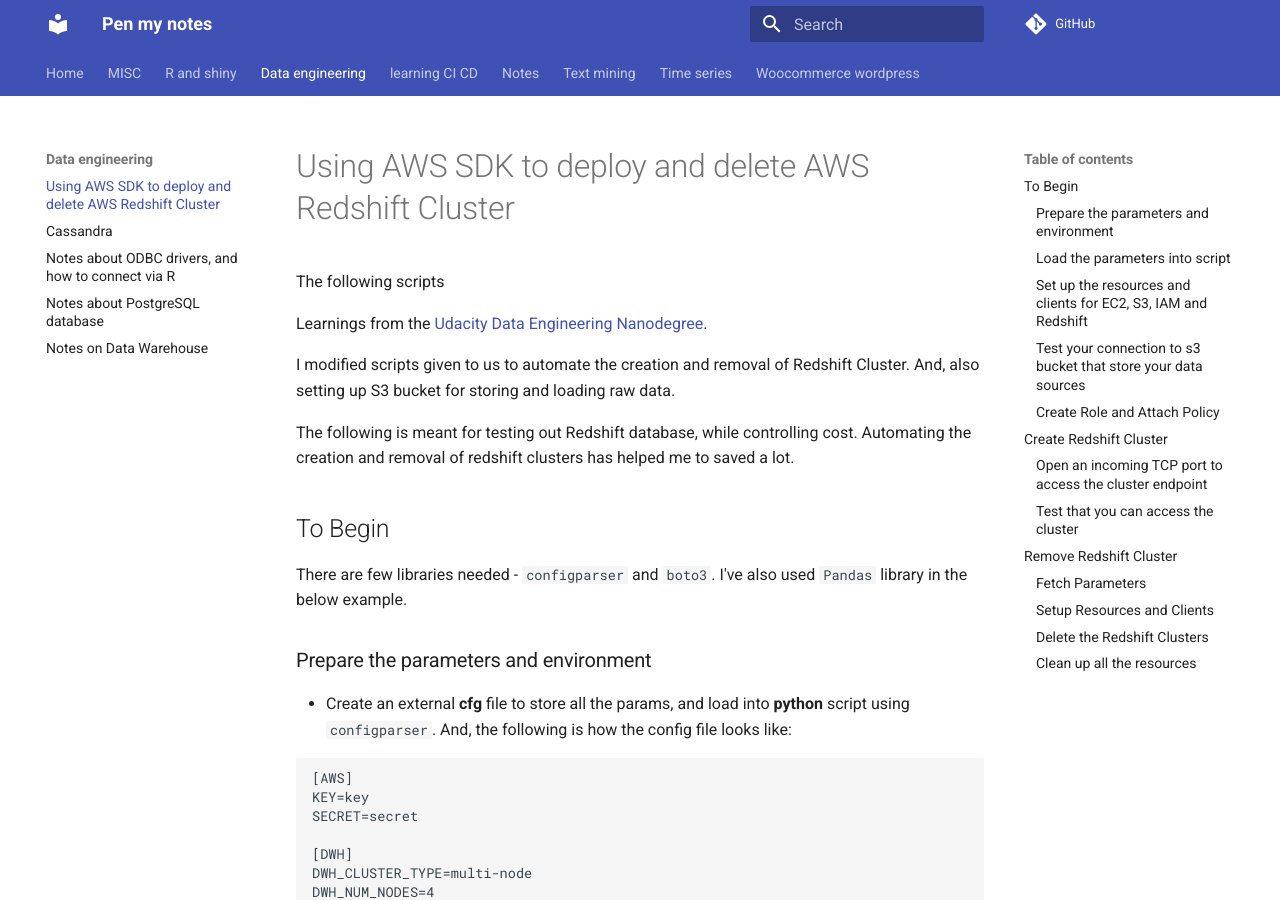
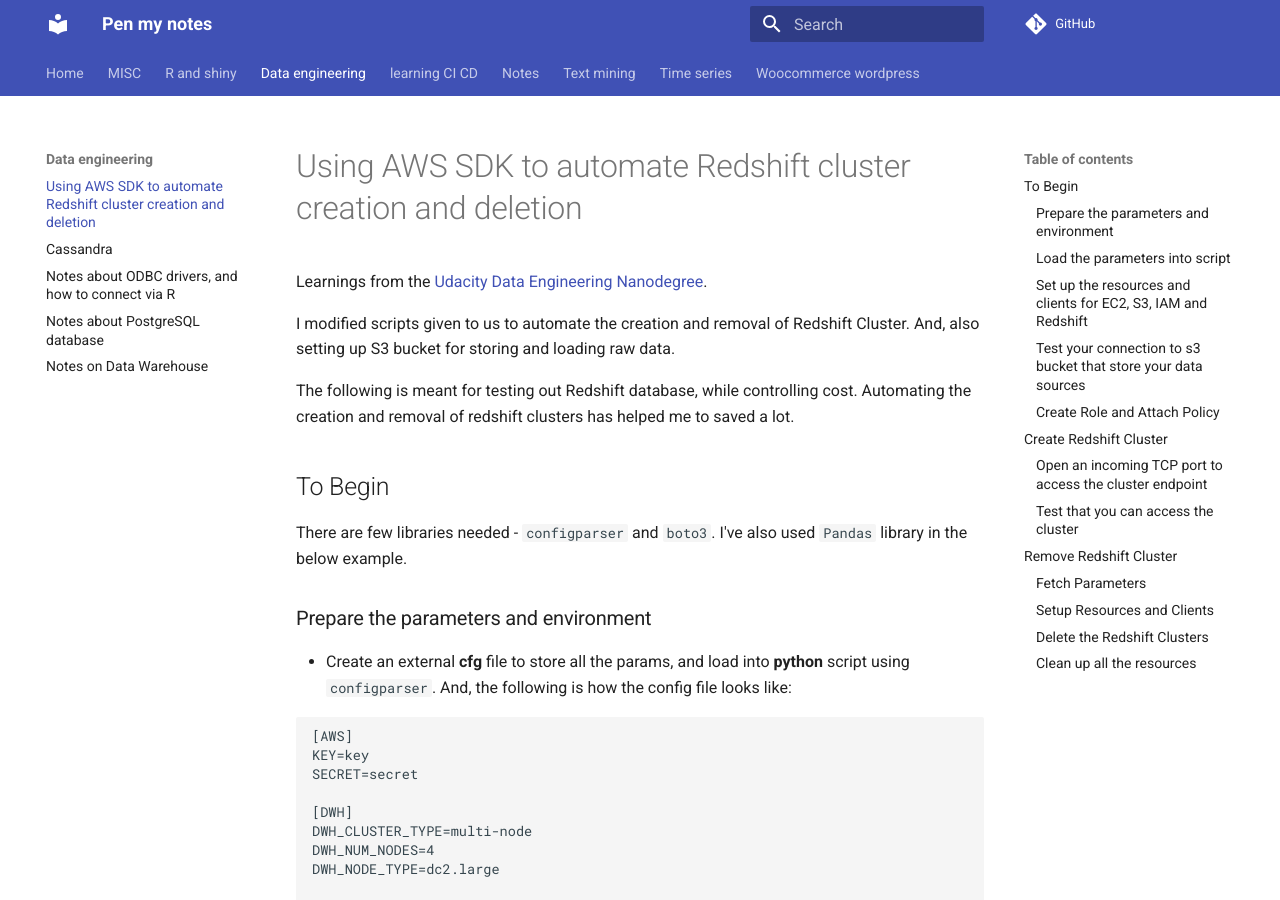
Before and after one commit to aluxh/pen-my-notes, an MkDocs documentation site: the page built from docs/data-engineering/aws-sdk.md, in a window 1280 px wide and 900 px high. Built offline with MkDocs 1.6.1 and Material for MkDocs 9.7.7, drawn with Linux system fonts in a browser that asks for light colours; comment, search, counter and statistics services are not loaded.

Commit message:
Revert "update"

```diff
--- a/docs/data-engineering/aws-sdk.md
+++ b/docs/data-engineering/aws-sdk.md
@@ -1,10 +1,4 @@
-# Using AWS SDK to deploy and delete AWS Redshift Cluster
-
-The following scripts
-
-
-
-
+# Using AWS SDK to automate Redshift cluster creation and deletion
 
 Learnings from the [Udacity Data Engineering Nanodegree](https://www.udacity.com/course/data-engineer-nanodegree--nd027).
 
```
